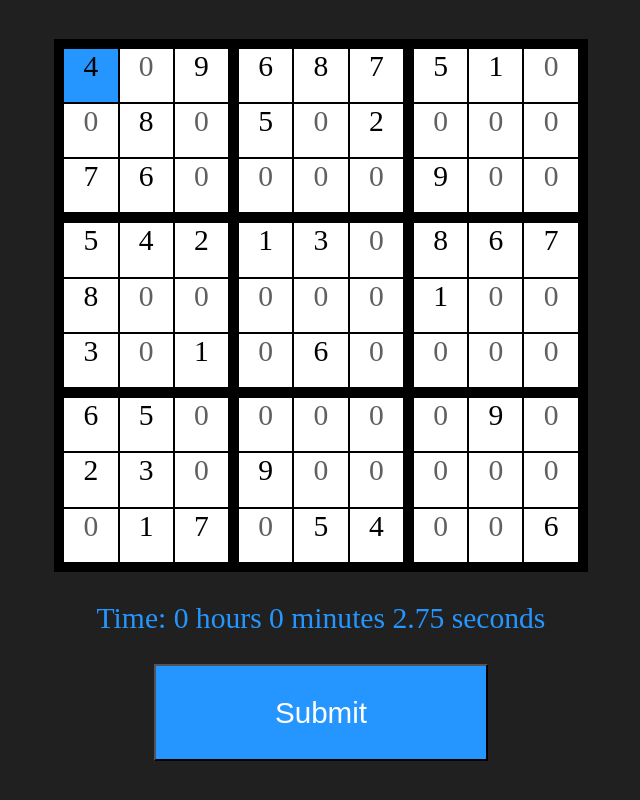
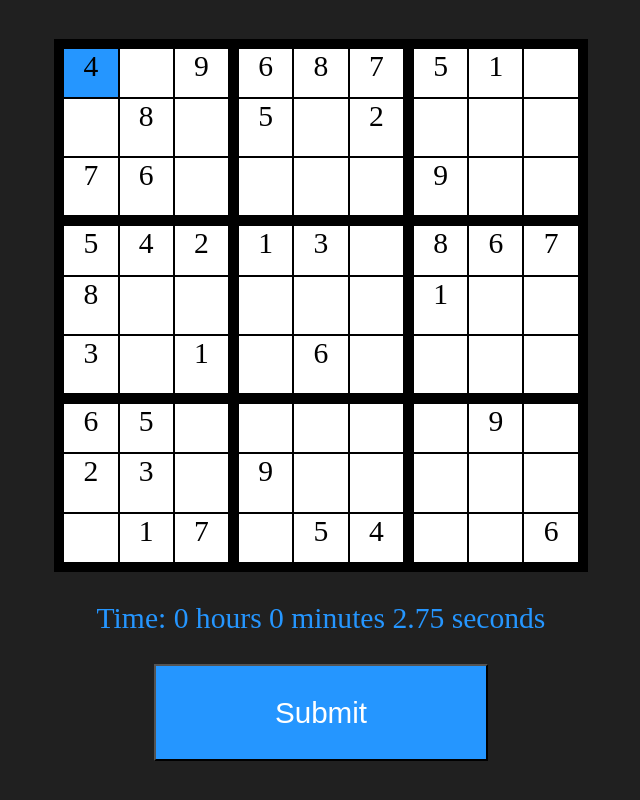
Before and after one commit to GABETROLL/react_sudoku, a React (Vite) app: page / in a window 1280 px wide. Both pictures are taken after a click on the button "Easy". Shown: the whole page, without its empty margins (319-959 px from the left). Built offline with nearby package versions, Linux system fonts and the light colour scheme.

Commit message:
Make the board's columns all be the same size and correct docstring

```diff
--- a/src/BoardComponent.tsx
+++ b/src/BoardComponent.tsx
@@ -18,7 +18,7 @@ function Cell({value, permanent, selected, select, showInvalid}:
   return (
     <td className={className} onClick={select}>
       <p>
-        {Board.validNumber(value) ? value.toString() : '0'}
+        {Board.validNumber(value) && value !== 0 ? value.toString() : ''}
       </p>
     </td>
   );
@@ -32,7 +32,7 @@ function Cell({value, permanent, selected, select, showInvalid}:
  * and so that the user can select a cell by clicking it. (THIS COMPONENT DOES NOT
  * MANAGE THE KEYBOARD TO MOVE THE PLAYER FROM ONE CELL TO ANOTHER, NOR DOES THIS COMPONENT
  * HAVE STATE. THE STATE FOR WHICH CELL IS SELECTED MUST BE KEPT OUTSIDE THIS COMPONENT).
- * The props `showingInvalidCells` can be used
+ * The props `showingInvalidCells` and `setShowingInvalidCells` can be used
  * so that this component renders all the invalid cells in the board as wrong
  * (with red background) if true, and to change wether or not the wrong cells are
  * being highlighted.
--- a/src/Game.css
+++ b/src/Game.css
@@ -26,7 +26,7 @@
 }
 
 .boardBody > tr {
-  flex: auto;
+  flex: 1 1 11.1%;
   display: flex;
 }
 
@@ -36,7 +36,7 @@
   border-color: black;
   border-style: solid;
 
-  flex: auto;
+  flex: 1 1 11.1%;
 }
 .cell:nth-child(3n - 2) {
   border-left-width: 10px;
```
